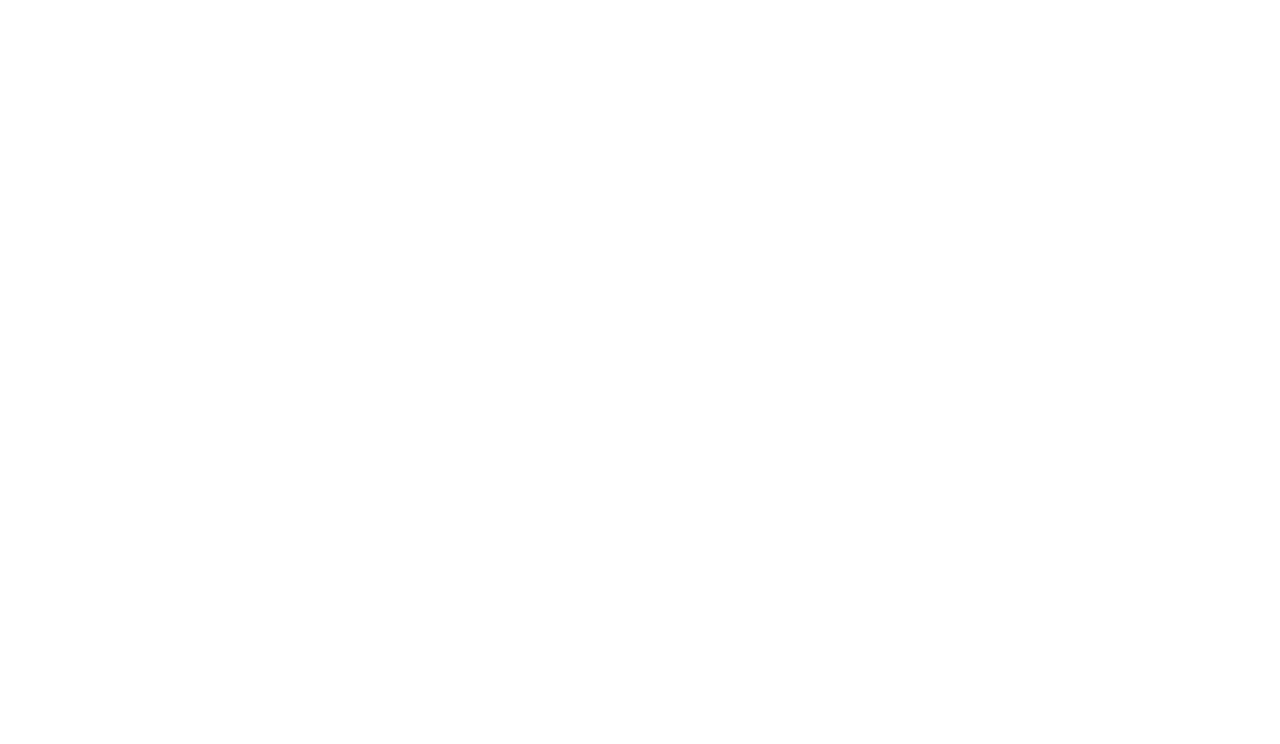
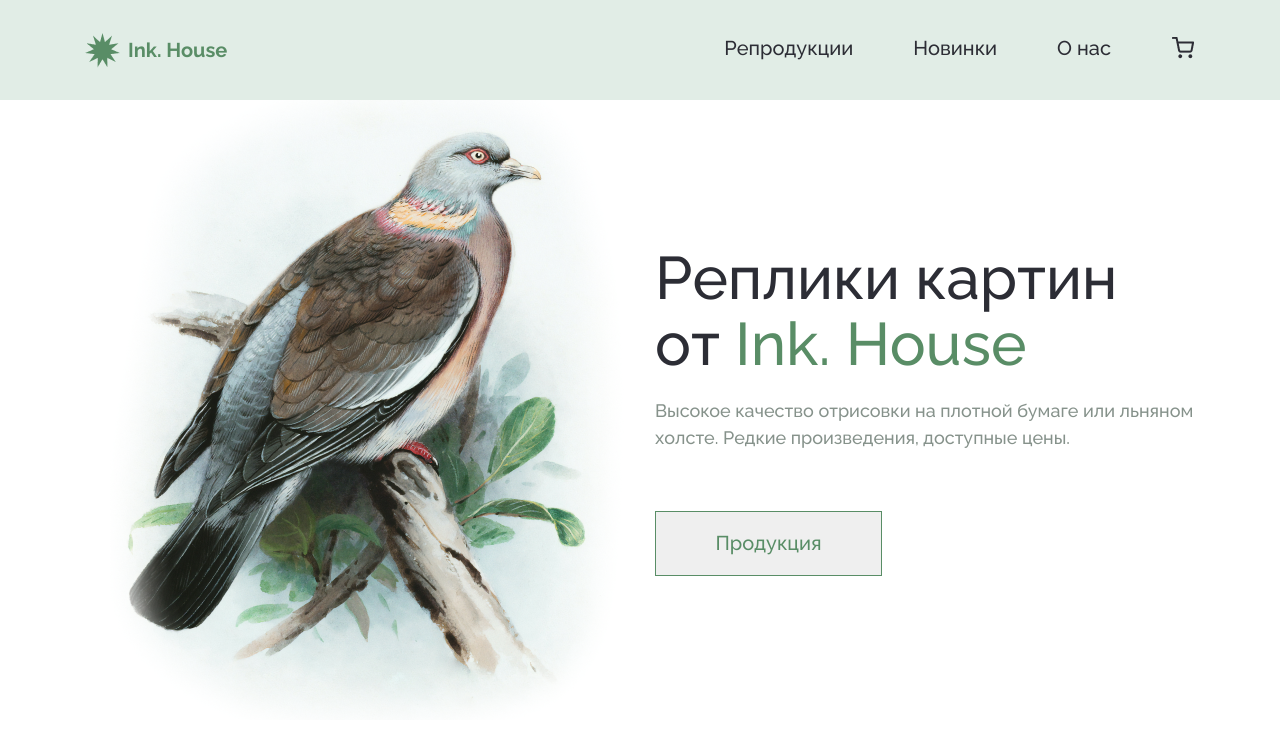
Before and after one commit to AurinaL-A/ink.house, a plain HTML site: page index.html in a window 1280 px wide. Drawn offline with Linux system fonts and the light colour scheme.

Commit message:
Update index.html

```diff
--- a/index.html
+++ b/index.html
@@ -3,16 +3,40 @@
 <head>
     <meta charset="UTF-8">
     <meta name="viewport" content="width=device-width, initial-scale=1.0">
+    <link rel="stylesheet" href="./style.css">
     <title>ink.house</title>
 </head>
 <body>
     <header class="header">
         <div class="container">
             <div class="header__row">
-
+                <div class="logo">
+                    <img src="./img/Star1.png" alt="logo">
+                    <p class="logo__text">Ink. House</p>
+                </div>
+                    <ul class="menu">
+                        <li class="menu__link">Репродукции</li>
+                        <li class="menu__link">Новинки</li>
+                        <li class="menu__link">О нас</li>
+                        <li class="menu__link"><img src="./img/cart.png" alt="cart"></li>
+                    </ul>
             </div>
         </div>
     </header>
+    <main class="main">
+        <div class="container">
+            <div class="main__row">
+                <div class="banner">
+                    <img src="./img/bird.png" alt="">
+                    <div class="banner__info">
+                        <h1 class="banner__title">Реплики картин <br> от <span class="banner__title_green">Ink. House</span> </h1>
+                        <p class="banner__text">Высокое качество отрисовки на плотной бумаге или льняном холсте. Редкие произведения, доступные цены.</p>
+                        <button class="banner__btn">Продукция</button>
+                    </div>
+                </div>
+            </div>
+        </div>
+    </main>
 
 </body>
 </html>
```
